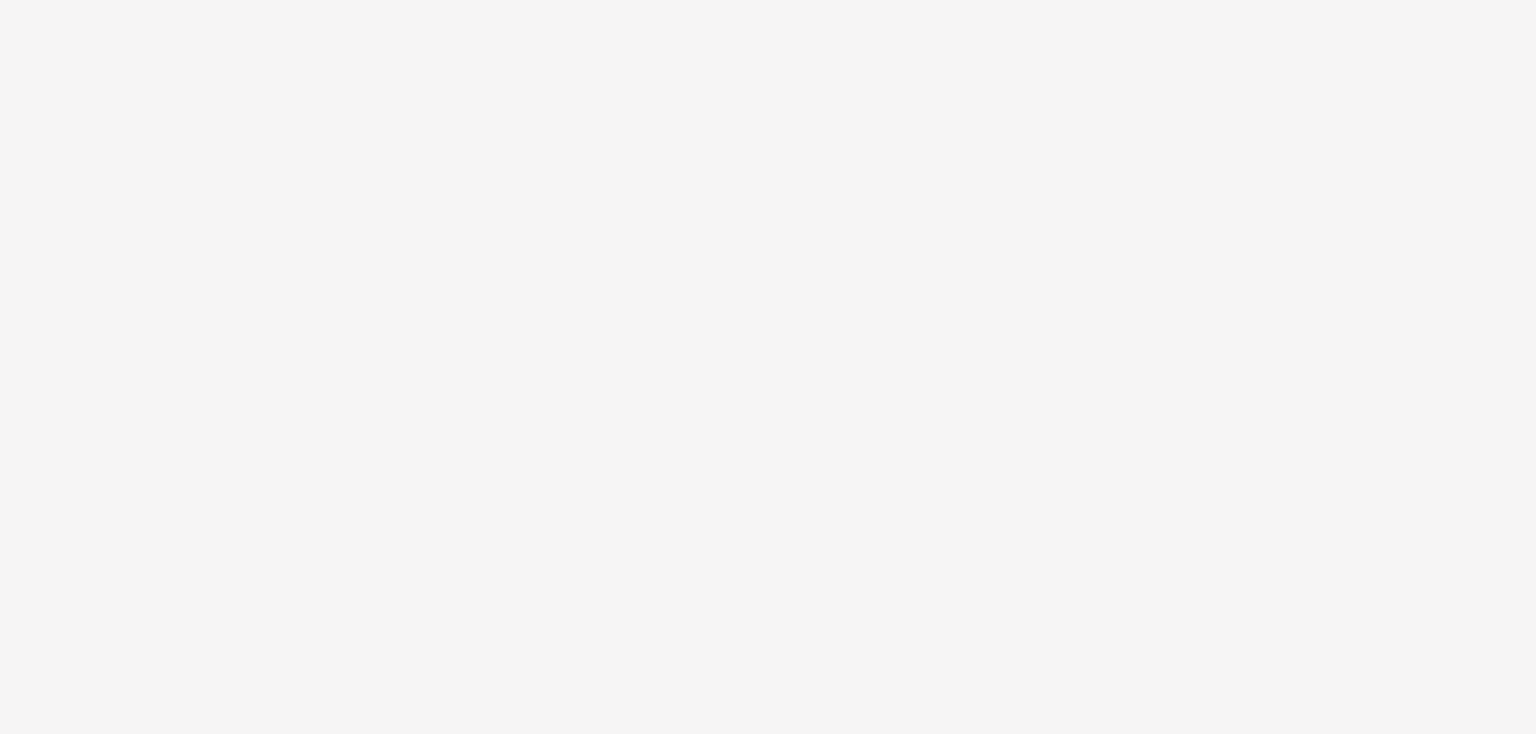
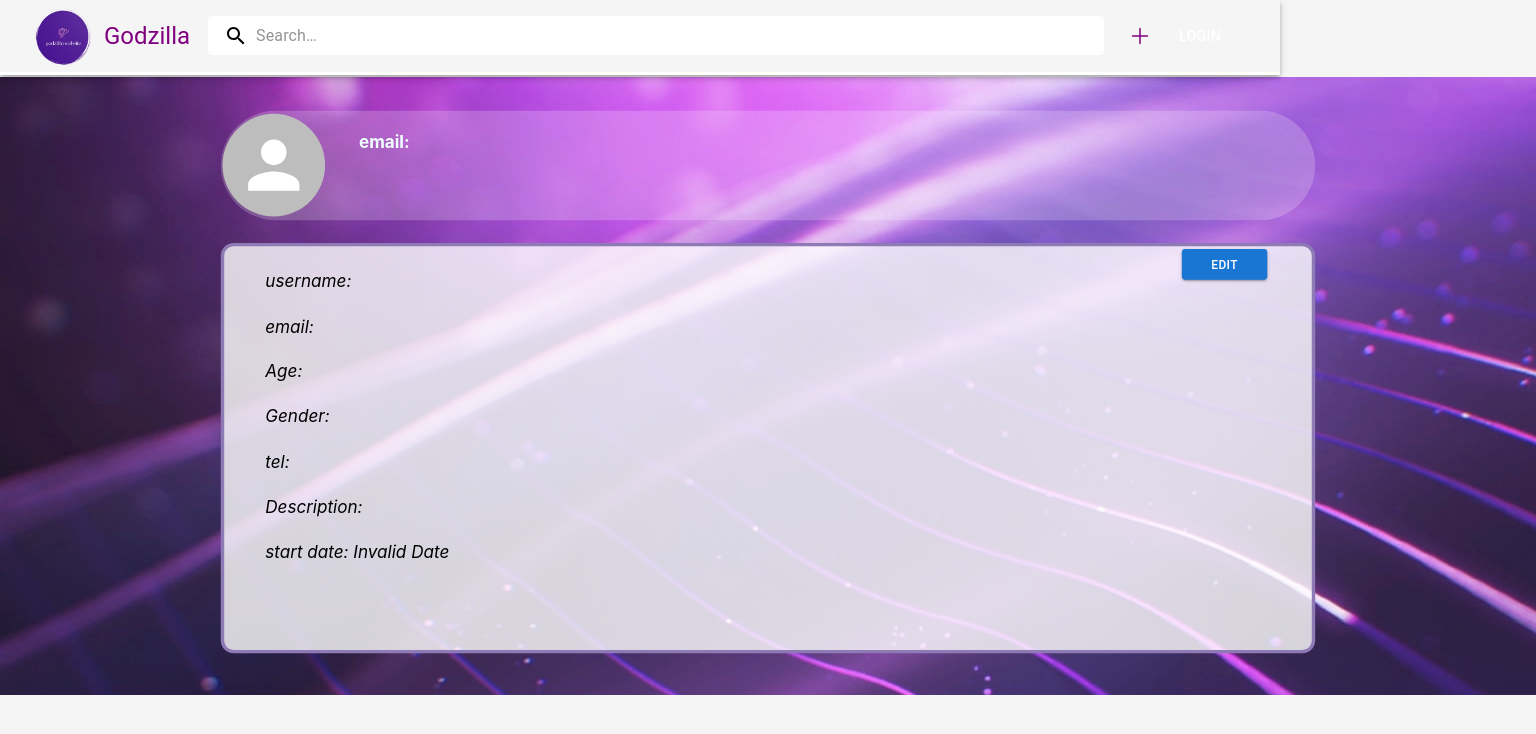
Before and after one commit to Lolipopxn/album-web, a React (Create React App) app in the folder web-client/: page /Profile in a window 1280 px wide. Before the commit this address had no page. Shown: the top 734 px of the page, 1536 px wide, since content can reach past the window. Built offline with nearby package versions, Linux system fonts and the light colour scheme.

Commit message:
เพิ่มหน้า profile

```diff
--- a/web-client/src/App.tsx
+++ b/web-client/src/App.tsx
@@ -6,6 +6,7 @@ import Register from "./page/Register";
 import MainLogin from './page/PageGeneral';
 import Add from './page/pageAdd';
 import ViewGallery from './page/ViewMyGallery';
+import Profile from './page/pageProfile';
 
 function App() {
   return (
@@ -17,6 +18,7 @@ function App() {
         <Route path="/mainLogin" element={<MainLogin />} />
         <Route path="/Add" element={<Add />} />
         <Route path="/ViewGallery" element={<ViewGallery/>} />
+        <Route path="/Profile" element={<Profile/>} />
       </Routes>
     </BrowserRouter>
   );
--- /dev/null
+++ b/web-client/src/StyleCSS/profile.css
@@ -0,0 +1,65 @@
+.profile-grid{
+    display: grid;
+    width: 96rem;
+    height: 38.65rem;
+    margin-top: 4.8rem;
+    background-color: rgb(255, 255, 255);
+    background-size: fill;
+    background-image: url('../../public/add_bg.jpg');
+}
+
+.profile-box{
+    display: grid;
+    width: 80rem;
+    height: 38.65rem;
+    background-color:rgb(255, 255, 255) ;
+    margin-left: 8rem;
+    transform: scale(0.9);
+    grid-template-columns: 1fr;
+    grid-template-rows: repeat(2, 1fr);
+    background: rgba(255, 255, 255, 0);
+
+}
+
+.profile-boxChild{
+    display: flex;
+    flex-wrap: wrap;
+    width: 80rem;
+    height: 8rem;
+    background-color: rgb(182, 142, 213);
+    transform: scale(0.95);
+    border-radius: 70px;
+    background: rgba(255, 255, 255, 0.2);
+}
+.profile-boxChild2{
+    width: 80rem;
+    height: 30rem;
+    background-color: rgb(255, 255, 255);
+    transform: scale(0.95);
+    border: 4px solid #8E7AB5;
+    border-radius: 15px;
+    background: rgba(255, 255, 255, 0.8);
+}
+
+.avatar{
+    transform: scale(3);
+    margin-left: 2.6rem;
+    margin-top: 4.1rem;
+}
+
+.profile-text{
+    font-size: 20px;
+    margin-left: 5rem;
+    margin-top: 1.5rem;
+    font-weight: bold;
+    color:azure;
+}
+
+.profile-text2{
+    font-size: 20px;
+    margin-left: 3rem;
+    margin-top: 1rem;
+    font-style: italic;
+    margin-top: 1.8rem;
+
+}
--- a/web-client/src/components/Navbar.tsx
+++ b/web-client/src/components/Navbar.tsx
@@ -91,6 +91,10 @@ export default function Navbar({ setSearchTerm }: NavbarProps) {
     navigate('/login');
   };
 
+  const handleProfileClick = () => {
+    navigate('/Profile');
+  };
+
   const handleOpenUserMenu = (event: React.MouseEvent<HTMLElement>) => {
     setAnchorElUser(event.currentTarget);
   };
@@ -125,7 +129,7 @@ export default function Navbar({ setSearchTerm }: NavbarProps) {
           </Search>
 
           <IconButton sx={{ ml: 3 }} onClick={() => navigate('/Add')}>
-            <PlusIcon sx={{ color: 'black'}} />
+            <PlusIcon sx={{ color: 'purple'}} />
           </IconButton>
 
           <Typography variant="body2" sx={{ mr: 1, color: 'black' , overflow: 'hidden'}}>
@@ -140,7 +144,7 @@ export default function Navbar({ setSearchTerm }: NavbarProps) {
                 </IconButton>
               </Tooltip>
               <Menu
-                sx={{ mt: '45px' }}
+                sx={{ mt: '60px', ml:'20px'}}
                 id="menu-appbar"
                 anchorEl={anchorElUser}
                 anchorOrigin={{
@@ -156,13 +160,21 @@ export default function Navbar({ setSearchTerm }: NavbarProps) {
                 onClose={handleCloseUserMenu}
               >
                 {settings.map((setting) => (
+                  <div>
                     <MenuItem
                       key={setting}
-                    onClick={setting === 'Logout' ? Logout : handleCloseUserMenu}
-                    sx={{ mr: 2 }}
+                      onClick={() => {
+                        if (setting === 'Logout') {
+                          Logout();
+                        } else if (setting === 'Profile') {
+                          handleProfileClick();
+                        }
+                        handleCloseUserMenu();
+                      }}
                     >
                       <Typography textAlign="center">{setting}</Typography>
                     </MenuItem>
+                 </div>
                 ))}
               </Menu>
             </Box>
--- a/web-client/src/helper.ts
+++ b/web-client/src/helper.ts
@@ -3,8 +3,15 @@ export const storeUser = (data:any) => {
     localStorage.setItem(
         'user',
         JSON.stringify({
+            id: data.user.id,
             username: data.user.username,
             email: data.user.email,
+            Avatar: data.user.Avatar,
+            Age: data.user.Age,
+            Gender: data.user.Gender,
+            tel: data.user.tel,
+            description: data.user.description,
+            createdAt:data.user.createdAt,
             jwt: data.jwt,
         })
     )
--- /dev/null
+++ b/web-client/src/page/pageProfile.tsx
@@ -0,0 +1,199 @@
+import { useEffect, useState } from 'react';
+import Navbar from '../components/Navbar';
+import '../StyleCSS/profile.css';
+import Avatar from '@mui/material/Avatar';
+import { useNavigate } from 'react-router-dom';
+import conf from "../conf";
+import { Grid, Dialog, DialogTitle, DialogContent, TextField } from "@mui/material";
+import Button from "@mui/material/Button";
+
+const getUser = () => {
+  const User = localStorage.getItem("user") || "";
+  if (User) {
+    return JSON.parse(User);
+  }
+  return false;
+};
+
+const formatDate = (dateString: string) => {
+    const options: Intl.DateTimeFormatOptions = { year: 'numeric', month: '2-digit', day: '2-digit' };
+    return new Date(dateString).toLocaleDateString(undefined, options);
+};
+
+export default function Profile() {
+    const [searchTerm, setSearchTerm] = useState('');
+    const userData = getUser();
+    const [users, setUser] = useState(null);
+    const navigate = useNavigate();
+    const avatar = `${conf.apiPrefix}${userData.Avatar}`
+    const [username, setUsername] = useState<string>("");
+    const [Age, setAge] = useState<string>("");
+    const [tel, setTel] = useState<string>("");
+    const [description, setDescription] = useState<string>("");
+    const [Gender, setGender] = useState<string>("");
+
+    const handleCloseDialog = () => {
+        setUser(null);
+      };
+
+    const handleImageClick = () => {
+        setUser(userData);
+    };
+
+      const handleSubmit = async (): Promise<void> => {
+        if (!userData) {
+
+          return;
+        }
+
+        try {
+          const response = await fetch(`${conf.apiPrefix}/api/users/${userData.id}`, {
+            method: "PUT",
+            headers: {
+              "Content-Type": "application/json",
+              Authorization: `Bearer ${userData.jwt}`
+            },
+            body: JSON.stringify({
+            username,
+            Age,
+            tel,
+            description,
+            Gender,
+            }),
+          });
+
+          if (response.ok) {
+            console.log("Image updated successfully");
+            handleCloseDialog();
+            window.location.reload();
+          } else {
+            console.error(`Failed to update image. Status code: ${response.status}`);
+          }
+        } catch (error) {
+          console.error(error);
+        }
+      };
+
+    useEffect(() =>{
+
+    },[console.log(userData)]);
+
+    return (
+        <div>
+            <Navbar setSearchTerm={setSearchTerm} />
+            <div className="profile-grid">
+                <div className="profile-box">
+                    <div className="profile-boxChild">
+                        <div className="avatar">
+                            <Avatar src={`${conf.apiPrefix}${userData.Avatar}`} />
+                        </div>
+                        <div className="grid-text">
+                            <div className="profile-text">
+                               {userData.username}
+                            </div>
+                            <div className="profile-text">
+                                <span>email: {userData.email}</span>
+                            </div>
+                        </div>
+                    </div>
+                    <div className="profile-boxChild2">
+                        <div className="grid-text">
+                            <div className="profile-text2">
+                                <span>username: {userData.username}</span>
+                            </div>
+                            <div className="profile-text2">
+                                <span>email: {userData.email}</span>
+                            </div>
+                            <div className="profile-text2">
+                                <span>Age: {userData.Age}</span>
+                            </div>
+                            <div className="profile-text2">
+                                <span>Gender: {userData.Gender}</span>
+                            </div>
+                            <div className="profile-text2">
+                                <span>tel: {userData.tel}</span>
+                            </div>
+                            <div className="profile-text2">
+                                <span>Description: {userData.description}</span>
+                            </div>
+                            <div className="profile-text2">
+                                <span>start date: {formatDate(userData.createdAt)}</span>
+                            </div>
+                            <Button variant="contained" sx={{ width:'100px', mt:-90, ml:140}} onClick={handleImageClick}>Edit</Button>
+                        </div>
+
+                        <Dialog open={users !== null} onClose={handleCloseDialog} maxWidth="sm" fullWidth>
+                        <Grid container spacing={2}>
+                            <Grid item xs={9.8}>
+                            <DialogTitle>
+                                Edit Profile
+                            </DialogTitle>
+                            </Grid>
+                            <Grid item xs={2.2} mt={2}>
+                            <Button type="submit" variant="contained" color="primary" onClick={handleSubmit}>
+                                Save
+                            </Button>
+                            </Grid>
+                        </Grid>
+
+                        <DialogContent>
+                            <Grid container spacing={3}>
+
+                            <Grid item xs={12} md={20}>
+                                <TextField
+                                label="Username"
+                                variant="outlined"
+                                fullWidth
+                                margin="normal"
+                                value={username}
+                                defaultValue
+                                onChange={(event) => setUsername(event.target.value)}
+
+                                />
+                                <TextField
+                                label="Age"
+                                variant="outlined"
+                                fullWidth
+                                margin="normal"
+                                value={Age}
+                                onChange={(event) => setAge(event.target.value)}
+
+                                />
+                                <TextField
+                                label="Gender"
+                                variant="outlined"
+                                fullWidth
+                                margin="normal"
+                                value={userData.Gender}
+                                onChange={(event) => setGender(event.target.value)}
+
+                                />
+                                <TextField
+                                label="Tel"
+                                variant="outlined"
+                                fullWidth
+                                margin="normal"
+                                value={tel}
+                                onChange={(event) => setTel(event.target.value)}
+
+                                />
+                                <TextField
+                                label="Description"
+                                variant="outlined"
+                                fullWidth
+                                margin="normal"
+                                value={description}
+                                onChange={(event) => setDescription(event.target.value)}
+
+                                />
+
+                            </Grid>
+                            </Grid>
+                        </DialogContent>
+                        </Dialog>
+                    </div>
+                </div>
+            </div>
+        </div>
+    );
+}
```
Also changed, not shown: web-client/public/add_bg.jpg (added), 1 other file (tests, documents, lock files or other folders). Lines whose indentation alone changed are shown as unchanged.
